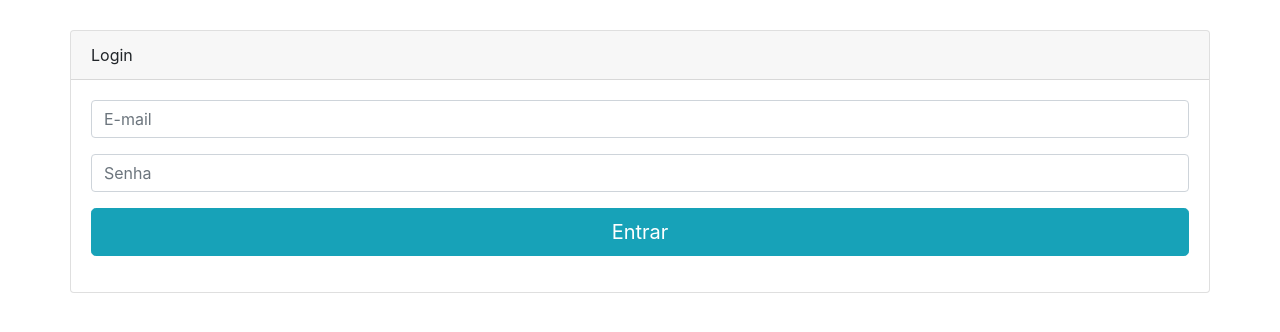
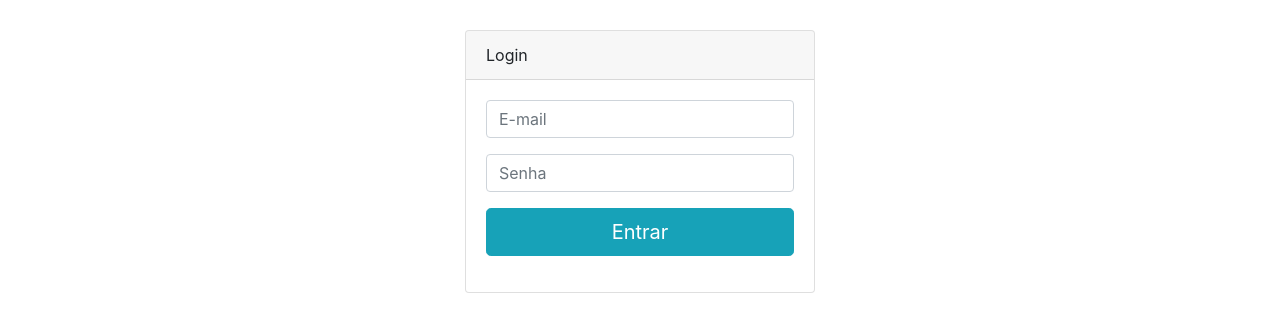
Before and after one commit to JoaoMendes1/help-desk-app, a PHP site: page /index.php in a window 1280 px wide. Shown: the part 56-388 px from the top of the page. Run offline with PHP 8.4, Linux system fonts and the light colour scheme.

Commit message:
Update index.php

```diff
--- a/index.php
+++ b/index.php
@@ -10,7 +10,7 @@
     <style>
       .card-login {
         padding: 30px 0 0 0;
-        width: 3500px;
+        width: 350px;
         margin: 0 auto;
       }
     </style>
```
